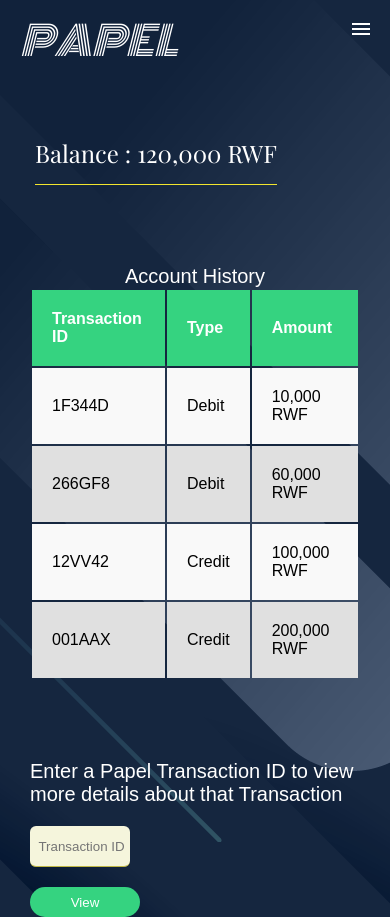
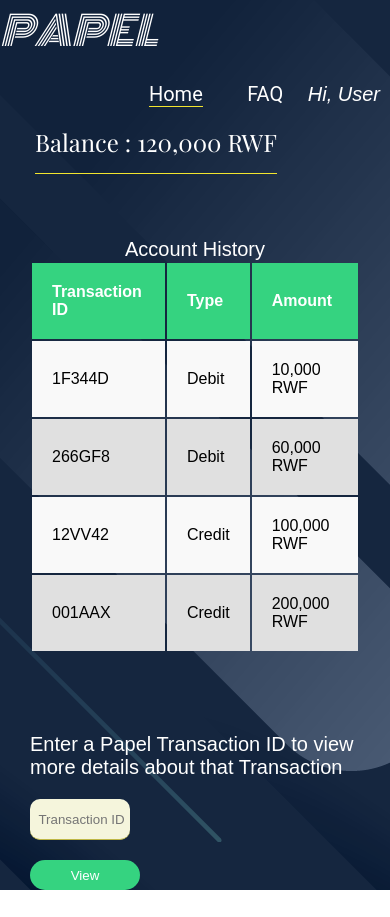
Before and after one commit to vsifiwe/Papel, a website: page UI/html/UserDashboard.html in a window 390 px wide. After the commit the page ends 890 px from the top, so only its background shows below. Drawn offline with nearby package versions, Linux system fonts and the light colour scheme.

Commit message:
Revert "feature (hamburger-menu) add"
This reverts commit c010bf65f6fd0c53dc6b96d4dc1541a95ce6bb32.

```diff
--- a/UI/css/style.css
+++ b/UI/css/style.css
@@ -29,153 +29,12 @@
 body {
     /*background-color: #565bbf;*/
     background-image: url(../Asset/Untitled-1.png);
-    margin: 0;
 }
-
-
-.header {
-    background: transparent;
-    width: 100%;
-    z-index: 3;
-  }
-
-  #active{
-    border-bottom: 1px solid #f2e52e;
-  }
-
-  .header ul {
-    margin: 0;
-    padding: 0;
-    list-style: none;
-    overflow: hidden;
-    background: transparent;
-  }
-
-  .header li a {
-    display: block;
-    padding: 10px;
-    text-decoration: none;
-    color: white;
-    font-family: "Roboto", sans-serif;
-    font-size: 20px;
-  }
-
-.header li a:hover,
-.header .menu-btn:hover {
-    border-bottom: 1px solid #f2e52e;
-    border-width: initial;
-  }
-
-  .header .logo {
-    display: block;
-    float: left;
-    padding: 10px 20px;
-    text-decoration: none;
-    font-family: "Monoton", cursive;
-    font-weight: lighter;
-    font-size: 2.5em;
-    font-style: italic;
-    color: white;
-  }
-
-  /* menu */
-
-  .header .menu {
-    clear: both;
-    max-height: 0;
-    transition: max-height .2s ease-out;
-  }
-
-  /* menu icon */
-
-  .header .menu-icon {
-    cursor: pointer;
-    display: inline-block;
-    float: right;
-    padding: 28px 20px;
-    position: relative;
-    user-select: none;
-  }
-
-  .header .menu-icon .navicon {
-    background: white;
-    display: block;
-    height: 2px;
-    position: relative;
-    transition: background .2s ease-out;
-    width: 18px;
-  }
-
-  .header .menu-icon .navicon:before,
-  .header .menu-icon .navicon:after {
-    background: white;
-    content: '';
-    display: block;
-    height: 100%;
-    position: absolute;
-    transition: all .2s ease-out;
-    width: 100%;
-  }
-
-  .header .menu-icon .navicon:before {
-    top: 5px;
-  }
-
-  .header .menu-icon .navicon:after {
-    top: -5px;
-  }
-
-  /* menu btn */
-
-  .header .menu-btn {
-    display: none;
-  }
-
-  .header .menu-btn:checked ~ .menu {
-    max-height: 240px;
-  }
-
-  .header .menu-btn:checked ~ .menu-icon .navicon {
-    background: transparent;
-  }
-
-  .header .menu-btn:checked ~ .menu-icon .navicon:before {
-    transform: rotate(-45deg);
-  }
-
-  .header .menu-btn:checked ~ .menu-icon .navicon:after {
-    transform: rotate(45deg);
-  }
-
-  .header .menu-btn:checked ~ .menu-icon:not(.steps) .navicon:before,
-  .header .menu-btn:checked ~ .menu-icon:not(.steps) .navicon:after {
-    top: 0;
-  }
-
-  /* 48em = 768px */
-
-  @media (min-width: 48em) {
-    .header li {
-      float: left;
-    }
-    .header li a {
-      padding: 20px 30px;
-    }
-    .header .menu {
-      clear: none;
-      float: right;
-      max-height: none;
-    }
-    .header .menu-icon {
-      display: none;
-    }
-  }
-
 
 hr {
     margin-top: 20px;
 }
-/*
+
 header {
     display: grid;
 }.
@@ -190,6 +49,11 @@
     width: 30%;
 }
 .row span{
+    font-family: "Monoton", cursive;
+    font-weight: lighter;
+    font-size: 2.5em;
+    font-style: italic;
+    color: white;
     }
 
 .main-nav {
@@ -235,24 +99,19 @@
     color: white;
     padding: 15px;
 }
-*/
 
 #mainpage {
     height: 100%;
     width: 100%;
-    display: inline-block;
 }
 
 h2 {
-    display: inline-block;
     color: white;
     padding: 15px;
     font-size: 36px;
 }
 
 h3 span {
-    display: inline-block;
-    top: 20px;
     color: white;
     font-size: 24px;
     margin: 35px 0 0 35px;
@@ -260,7 +119,6 @@
     font-weight: lighter;
     border-bottom: 1px solid #f2e52e;
     padding-bottom: 15px;
-    padding-top: 20px;
 }
 
 .form-box {
@@ -302,14 +160,6 @@
     transition: 0.5s;
 }
 
-#greeting {
-    display: inline-block;
-    font-family: Arial, Helvetica, sans-serif;
-    color: white;
-    font-size: 20px;
-    padding: 20px;
-}
-
 .input-group {
     top: 125px;
     left: auto;
@@ -344,12 +194,12 @@
 .check-box {
     margin: 20px 10px;
 }
-/*
+
 span {
     font-size: 12px;
     bottom: 68px;
     position: auto;
-}*/
+}
 
 #register {
     left: 450px;
@@ -416,7 +266,7 @@
     width: 25%;
     margin: 20px 0 0 0px;
     border: none;
-    border-radius: 6px;
+    border-radius: 10px;
     border-bottom: 1px solid #bfb745;
     background: beige;
     padding: 5px;
--- a/UI/html/UserDashboard.html
+++ b/UI/html/UserDashboard.html
@@ -11,18 +11,16 @@
 </head>
 
 <body>
-
-    <header class="header">
-        <span class="logo">PAPEL</span>
-        <input class="menu-btn" type="checkbox" id="menu-btn" />
-        <label class="menu-icon" for="menu-btn"><span class="navicon"></span></label>
-        <ul class="menu">
-            <li id="active"><a href="../html/UserDashboard.html">Home</a></li>
-            <li><a href="../html/faq.html">FAQ</a></li>
-            <span id="greeting"> Hi, User</span>
-        </ul>
+    <header>
+        <div class="row">
+            <span>PAPEL</span>
+            <ul class="main-nav">
+                <li class="active"><a href="../html/UserDashboard.html">Home</a></li>
+                <li><a href="../html/faq.html">FAQ</a></li>
+                <span id="greeting"> Hi, User</span>
+            </ul>
+        </div>
     </header>
-
     <h3 class="accountbalance">
         <span>Balance : 120,000 RWF</span>
     </h3>
```
Also changed, not shown: UI/html/StaffDashboard.html (+9 -10 lines), UI/html/StaffLoginPage.html (+9 -9 lines), UI/html/StaffTransactionDetails.html (+8 -8 lines), UI/html/UserTransactionDetails.html (+5 -7 lines), UI/html/accountDashboard.html (+9 -9 lines), UI/html/adminDashboard.html (+9 -12 lines), UI/index.html (+11 -9 lines), UI/script/index.js (deleted, +0 -22 lines), package.json (+2 -11 lines), .babelrc (deleted), .eslintrc.json, 1 other file.
